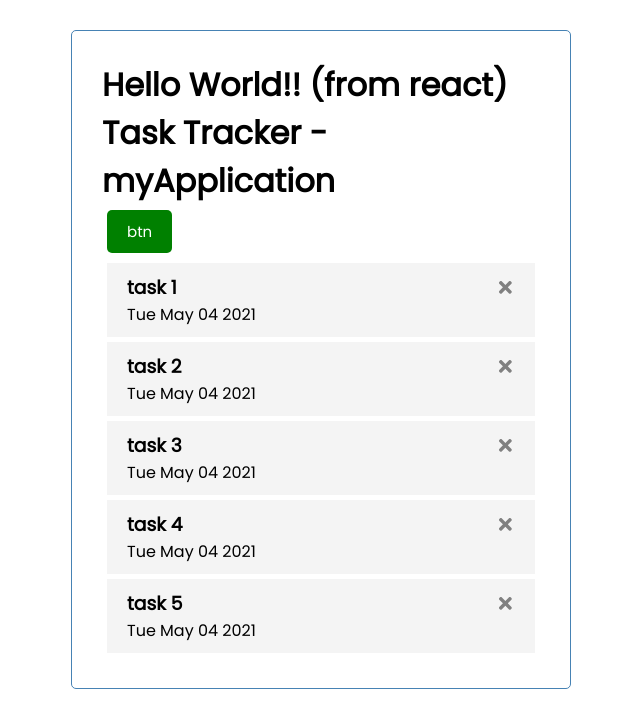
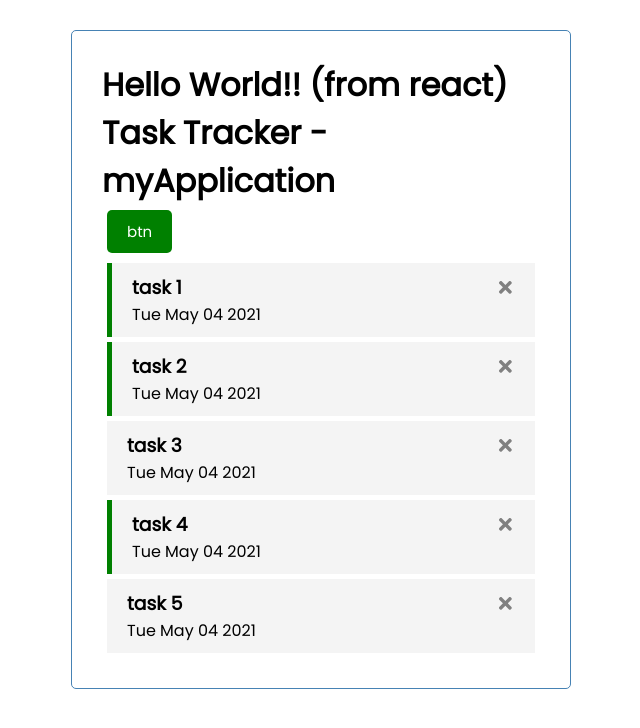
Before and after one commit to adwaitmathkari/react-task-management, a React (Create React App) app: page / in a window 1280 px wide. Shown: the top 728 px of the page, without its empty margins (319-959 px from the left). Built offline with nearby package versions, Linux system fonts and the light colour scheme.

Commit message:
double click to toggle reminder

```diff
--- a/public/index.html
+++ b/public/index.html
@@ -24,7 +24,7 @@
       work correctly both with client-side routing and a non-root public URL.
       Learn how to configure a non-root public URL by running `npm run build`.
     -->
-    <title>React App</title>
+    <title>Task Tracker</title>
   </head>
   <body>
     <noscript>You need to enable JavaScript to run this app.</noscript>
--- a/src/App.js
+++ b/src/App.js
@@ -9,19 +9,19 @@ function App() {
   let date = (new Date(Date.now())).toDateString();
   const [tasks, setTasks] = useState([
     {
-      id: 1, description: 'task 1', day: date
+      id: 1, description: 'task 1', day: date, reminder: true
     },
     {
-      id: 2, description: 'task 2', day: date
+      id: 2, description: 'task 2', day: date, reminder: true
     },
     {
-      id: 3, description: 'task 3', day: date
+      id: 3, description: 'task 3', day: date, reminder: false
     },
     {
-      id: 4, description: 'task 4', day: date
+      id: 4, description: 'task 4', day: date, reminder: true
     },
     {
-      id: 5, description: 'task 5', day: date
+      id: 5, description: 'task 5', day: date, reminder: false
     },
   ])
 
@@ -29,11 +29,19 @@ function App() {
     console.log('delete', id)
     setTasks(tasks.filter((t) => t.id !== id))
   }
+
+  const toggleReminder = (id) => {
+    console.log('double clicking')
+    setTasks(tasks.map((task)=>{
+      return task.id === id? {...task, reminder:!task.reminder}: task
+    }))
+  }
+
   return (
     <div className="container">
       <h1>Hello World!! (from react) </h1>
       <Header title="myApplication" />
-      <Tasks tasks={tasks} onDelete={deleteTask} />
+      <Tasks tasks={tasks} onDelete={deleteTask} toggleReminder={toggleReminder}/>
     </div>
   );
 }
--- a/src/components/Task.js
+++ b/src/components/Task.js
@@ -1,14 +1,17 @@
 // import React from 'react'
 import {FaTimes} from 'react-icons/fa'
 
-const Task = ({task, key, onDelete}) => {
+const Task = ({ task, key, onDelete, toggleReminder }) => {
     return (
-        <div className='task'>
+        <div
+            className={`task ${task.reminder ? 'reminder' : ''}`}
+            onDoubleClick={() => toggleReminder(task.id)}
+        >
             <h3>
                 {task.description}
                 <FaTimes
                     style={{ color: 'grey' }}
-                    onClick={()=> onDelete(task.id)}
+                    onClick={() => onDelete(task.id)}
                 />
             </h3>
             <p>{task.day}</p>
--- a/src/components/Tasks.js
+++ b/src/components/Tasks.js
@@ -1,11 +1,11 @@
 // import { useState } from 'react'
 import Task from './Task'
-const Tasks = ({tasks, onDelete}) => {
+const Tasks = ({tasks, onDelete, toggleReminder}) => {
     tasks = tasks??[]
     return (
         <>
             {tasks.map((task) => (
-                <Task key1={task.id} task={task} onDelete={onDelete}/>
+                <Task key1={task.id} task={task} onDelete={onDelete} toggleReminder={toggleReminder}/>
             ))}
         </>
     )
```
